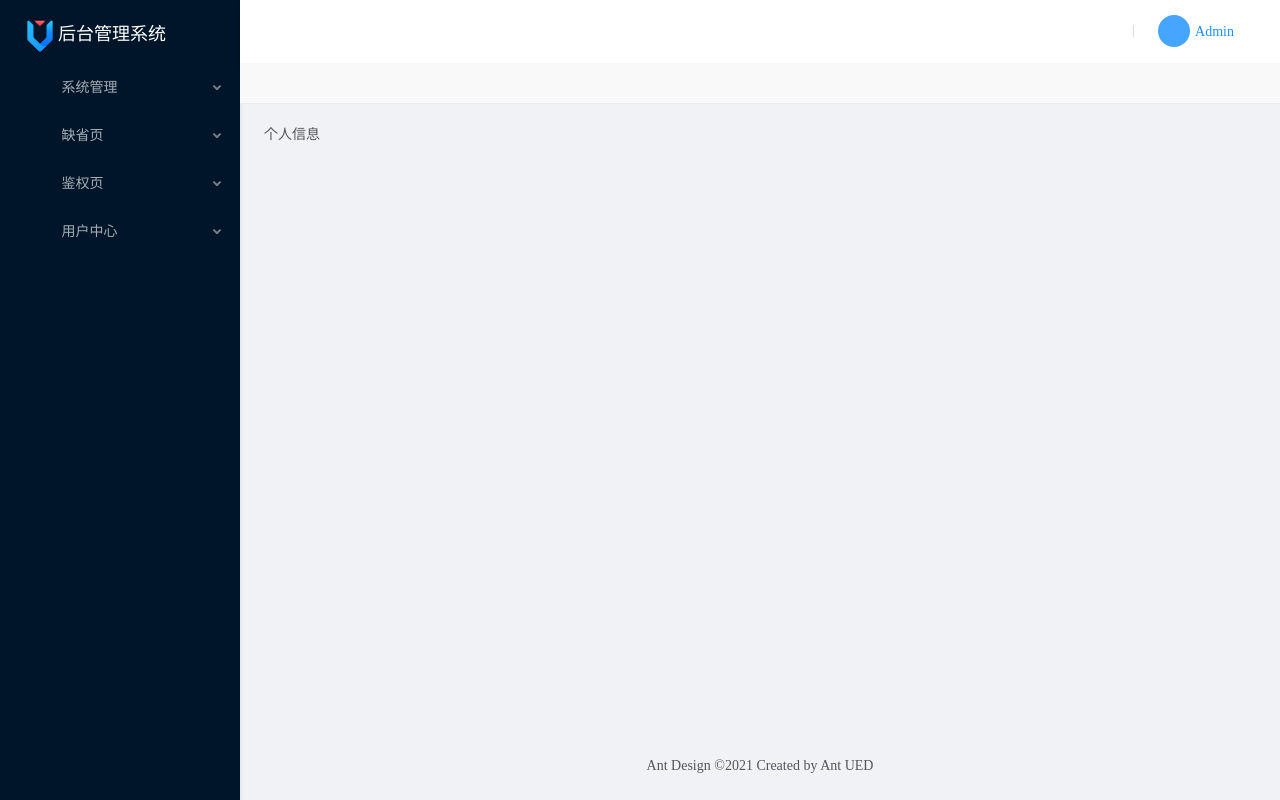
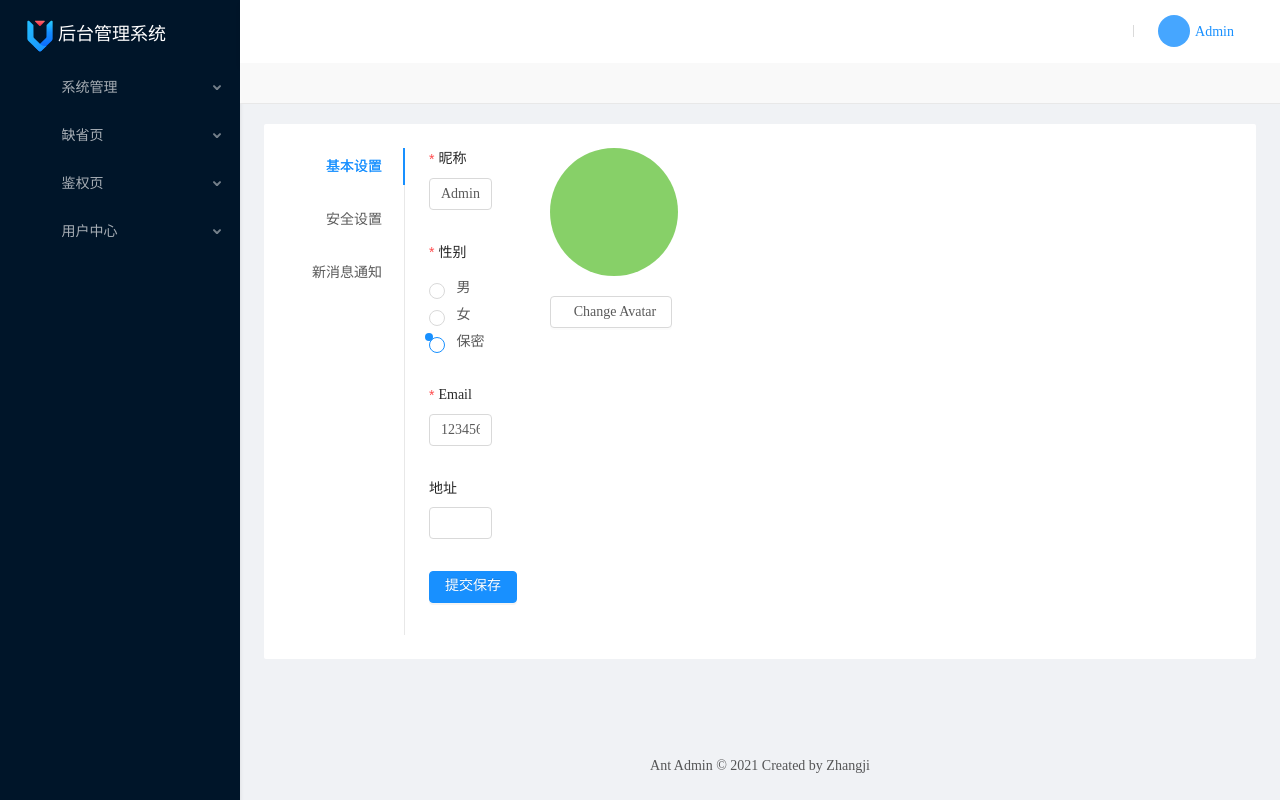
Before and after one commit to zhangji85/Ant-Admin-Web, a Vue app: page /user in a window 1280 px wide. Built offline with nearby package versions, Linux system fonts and the light colour scheme; a web font is replaced by a local one.

Commit message:
新增个人设置页面

```diff
--- a/src/views/System/Layout.vue
+++ b/src/views/System/Layout.vue
@@ -49,7 +49,7 @@
           width: 'calc(100% - ' + leftWith + ')'
         }"
       >
-        Ant Design ©2021 Created by Ant UED
+        Ant Admin © 2021 Created by Zhangji
       </a-layout-footer>
     </a-layout>
     <a-back-top>
--- a/src/views/System/menuList.js
+++ b/src/views/System/menuList.js
@@ -150,7 +150,7 @@ const menuList = [
       children: [
         {
           id: "2-1",
-          title: "个人信息",
+          title: "个人设置",
           appid: "",
           target: "",
           type: "PAGE",
--- a/src/views/User/User.vue
+++ b/src/views/User/User.vue
@@ -1,14 +1,32 @@
 <template>
   <div class="user">
-    个人信息
+    <a-card :bordered="false">
+      <a-tabs defaultActiveKey="1" :tabPosition="tabPosition">
+        <a-tab-pane tab="基本设置" key="1">
+          <base-settings></base-settings>
+        </a-tab-pane>
+        <a-tab-pane tab="安全设置" key="2">
+          <security />
+        </a-tab-pane>
+        <a-tab-pane tab="新消息通知" key="3">新消息通知</a-tab-pane>
+      </a-tabs>
+    </a-card>
   </div>
 </template>
 
 <script>
+import security from "@/views/User/setting/security";
+import baseSettings from "@/views/User/setting/base-settings";
 export default {
   name: "User",
+  components: {
+    security,
+    baseSettings
+  },
   data() {
-    return {};
+    return {
+      tabPosition: "left"
+    };
   },
   mounted() {},
   methods: {}
--- /dev/null
+++ b/src/views/User/setting/base-settings.vue
@@ -0,0 +1,121 @@
+<template>
+  <div class="base-settings">
+    <a-row :gutter="16">
+      <a-col class="gutter-row" :span="8">
+        <div class="form-box">
+          <a-form-model
+            ref="ruleForm"
+            layout="vertical"
+            style="width: 60%"
+            :model="form"
+            :rules="rules"
+          >
+            <a-form-model-item ref="name" label="昵称" prop="name">
+              <a-input v-model="form.name" />
+            </a-form-model-item>
+            <a-form-model-item ref="sex" label="性别" prop="sex">
+              <a-radio-group v-model="form.sex">
+                <a-radio value="1">
+                  男
+                </a-radio>
+                <a-radio value="2">
+                  女
+                </a-radio>
+                <a-radio value="3">
+                  保密
+                </a-radio>
+              </a-radio-group>
+            </a-form-model-item>
+            <a-form-model-item ref="email" label="Email" prop="email">
+              <a-input v-model="form.email" />
+            </a-form-model-item>
+            <a-form-model-item ref="address" label="地址" prop="address">
+              <a-input v-model="form.address" />
+            </a-form-model-item>
+            <a-form-model-item :wrapper-col="{ span: 14, offset: 0 }">
+              <a-button type="primary" @click="onSubmit">
+                提交保存
+              </a-button>
+            </a-form-model-item>
+          </a-form-model>
+        </div>
+      </a-col>
+      <a-col class="gutter-row" :span="16">
+        <div class="avatar-box">
+          <a-avatar
+            style="backgroundColor:#87d068"
+            icon="user"
+            :size="128"
+            class="avatar"
+          />
+          <br />
+          <a-upload action="/">
+            <a-button> <a-icon type="upload" /> Change Avatar</a-button>
+          </a-upload>
+        </div>
+      </a-col>
+    </a-row>
+  </div>
+</template>
+
+<script>
+export default {
+  name: "base-settings",
+  data() {
+    return {
+      form: {
+        name: "Admin",
+        sex: "3",
+        email: "123456789@qq.com",
+        address: ""
+      },
+      rules: {
+        name: [
+          {
+            required: true,
+            message: "请输入昵称",
+            trigger: "blur"
+          }
+        ],
+        sex: [
+          {
+            required: true,
+            message: "请选择性别",
+            trigger: "blur"
+          }
+        ],
+        email: [
+          {
+            type: "email",
+            message: "请输入邮箱地址",
+            trigger: "blur"
+          },
+          {
+            required: true,
+            message: "请输入邮箱地址",
+            trigger: "blur"
+          }
+        ]
+      }
+    };
+  },
+  mounted() {},
+  methods: {
+    onSubmit() {
+      this.$refs.ruleForm.validate(valid => {
+        if (valid) {
+          this.$message.success("提交成功！");
+        } else {
+          console.log("error submit!!");
+          return false;
+        }
+      });
+    }
+  }
+};
+</script>
+<style scoped>
+.avatar {
+  margin-bottom: 20px;
+}
+</style>
--- /dev/null
+++ b/src/views/User/setting/security.vue
@@ -0,0 +1,75 @@
+<template>
+  <div class="security">
+    <a-list itemLayout="horizontal" :dataSource="data">
+      <a-list-item slot="renderItem" slot-scope="item, index" :key="index">
+        <a-list-item-meta>
+          <a slot="title">{{ item.title }}</a>
+          <span slot="description">
+            <span class="security-list-description">{{
+              item.description
+            }}</span>
+            <span v-if="item.value">:</span>
+            <span class="security-list-value">{{ item.value }}</span>
+          </span>
+        </a-list-item-meta>
+        <template v-if="item.actions">
+          <a slot="actions">{{ item.actions.title }}</a>
+        </template>
+      </a-list-item>
+    </a-list>
+  </div>
+</template>
+
+<script>
+let data = [
+  {
+    title: "账户密码",
+    description: "当前密码强度",
+    value: "强",
+    actions: {
+      title: "修改"
+    }
+  },
+  {
+    title: "密保手机",
+    description: "已绑定手机",
+    value: "178****6855",
+    actions: {
+      title: "修改"
+    }
+  },
+  {
+    title: "密保问题",
+    description: "未设置密保问题，密保问题可有效保护账户安全",
+    value: "",
+    actions: {
+      title: "设置"
+    }
+  },
+  {
+    title: "备用邮箱",
+    description: "已绑定邮箱",
+    value: "1808***436@qq.com",
+    actions: {
+      title: "修改"
+    }
+  },
+  {
+    title: "MFA 设备",
+    description: "未绑定 MFA 设备，绑定后，可以进行二次确认",
+    value: "",
+    actions: {
+      title: "绑定"
+    }
+  }
+];
+export default {
+  data() {
+    return {
+      data: Object.freeze(data)
+    };
+  }
+};
+</script>
+
+<style scoped></style>
```
Also changed, not shown: src/views/User/setting/UploadImg.vue (added, +85 -0 lines).
